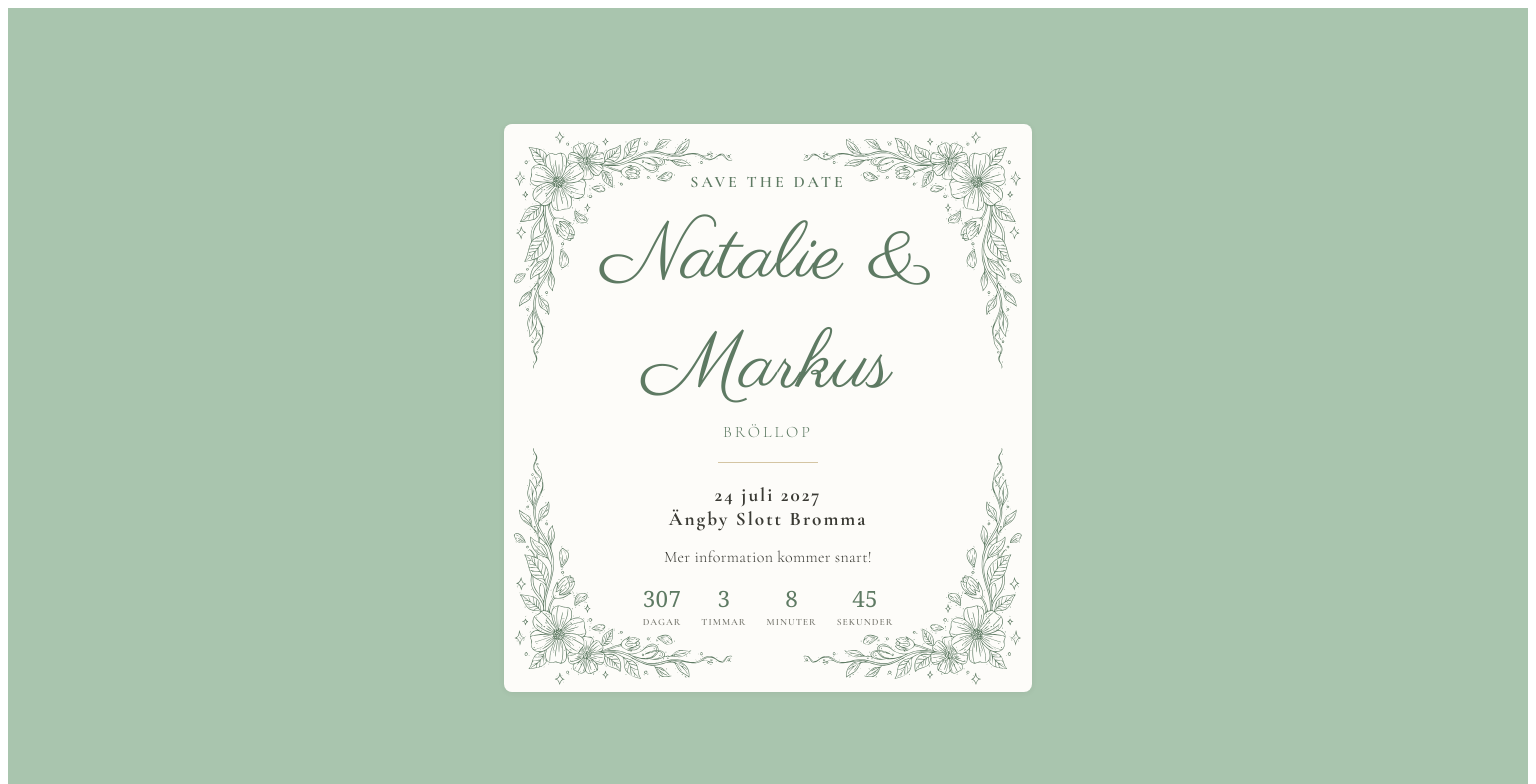
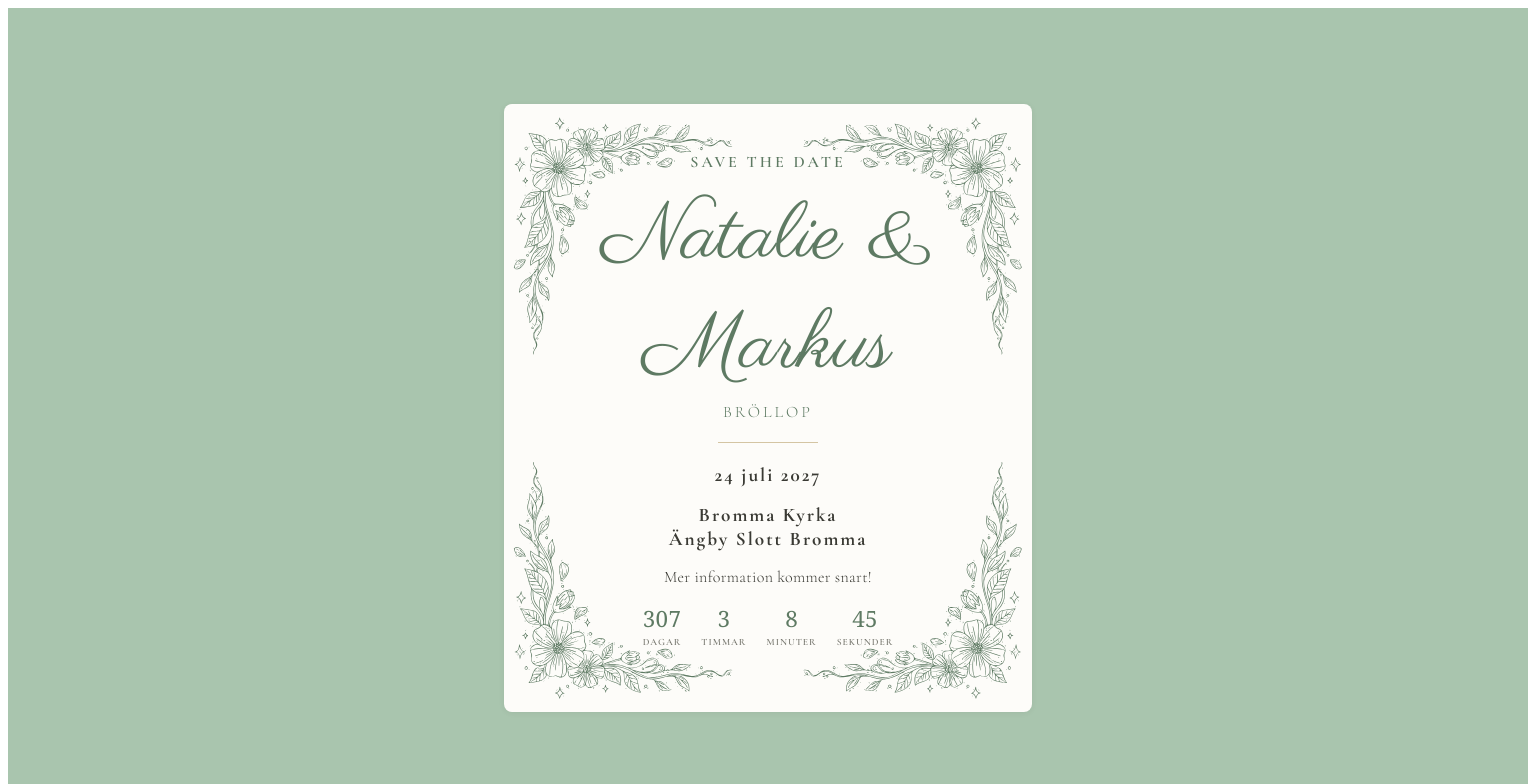
Before and after one commit to Augustlyden/nataliemarkus, a React (Vite) app in the folder frontend/: page / in a window 1536 px wide. Shown: the top 784 px of the page. Built offline with nearby package versions, Linux system fonts and the light colour scheme.

Commit message:
feat: update SaveTheDatePage layout and styles for improved presentation

```diff
--- a/frontend/src/css/SaveTheDate.module.css
+++ b/frontend/src/css/SaveTheDate.module.css
@@ -50,6 +50,10 @@
   color: var(--text);
 }
 
+.date {
+  margin-bottom: 1rem;
+}
+
 .divider {
   display: block;
   width: 100px;
@@ -77,42 +81,42 @@
 .topLeft {
   left: 0;
   bottom: 0;
-  transform: translate(0%, -100%);
+  transform: translate(0%, -115%);
 }
 
 .topRight {
   right: 0;
   bottom: 0;
-  transform: translate(0%, -100%) scaleX(-1);
+  transform: translate(0%, -115%) scaleX(-1);
 }
 
 .bottomLeft {
   left: 0;
   top: 0;
-  transform: scale(1, -1) translate(0%, -100%);
+  transform: scale(1, -1) translate(0%, -115%);
 }
 
 .bottomRight {
   right: 0;
   top: 0;
-  transform: scale(-1, -1) translate(0%, -100%);
+  transform: scale(-1, -1) translate(0%, -115%);
 }
 
 @media (min-width: 380px) {
   .topLeft {
-    transform: translate(0%, -70%);
+    transform: translate(0%, -85%);
   }
 
   .topRight {
-    transform: scaleX(-1) translate(0%, -70%);
+    transform: scaleX(-1) translate(0%, -85%);
   }
 
   .bottomLeft {
-    transform: scale(1, -1) translate(0%, -70%);
+    transform: scale(1, -1) translate(0%, -85%);
   }
 
   .bottomRight {
-    transform: scale(-1, -1) translate(0%, -70%);
+    transform: scale(-1, -1) translate(0%, -85%);
   }
 }
 
@@ -128,41 +132,41 @@
   }
 
   .topLeft {
-    transform: translate(0%, -20%);
+    transform: translate(0%, -35%);
   }
 
   .topRight {
-    transform: scaleX(-1) translate(0%, -20%);
+    transform: scaleX(-1) translate(0%, -35%);
   }
 
   .bottomLeft {
-    transform: scale(1, -1) translate(0%, -20%);
+    transform: scale(1, -1) translate(0%, -35%);
   }
 
   .bottomRight {
-    transform: scale(-1, -1) translate(0%, -20%);
+    transform: scale(-1, -1) translate(0%, -35%);
   }
 }
 
 @media (min-width: 900px) {
   .topLeft {
-    transform: translate(0%, -50%);
+    transform: translate(0%, -60%);
   }
 
   .topRight {
-    transform: scaleX(-1) translate(0%, -50%);
+    transform: scaleX(-1) translate(0%, -60%);
   }
 
   .bottomLeft {
-    transform: scale(1, -1) translate(0%, -50%);
+    transform: scale(1, -1) translate(0%, -60%);
   }
 
   .bottomRight {
-    transform: scale(-1, -1) translate(0%, -50%);
+    transform: scale(-1, -1) translate(0%, -60%);
   }
 }
 
-@media (min-width: 1100px) {
+@media (min-width: 1000px) {
   .topLeft {
     transform: translate(0%, -65%);
   }
@@ -180,20 +184,38 @@
   }
 }
 
-@media (min-width: 1400px) {
+@media (min-width: 1100px) {
   .topLeft {
-    transform: translate(0%, -70%);
+    transform: translate(0%, -75%);
   }
 
   .topRight {
-    transform: scaleX(-1) translate(0%, -70%);
+    transform: scaleX(-1) translate(0%, -75%);
   }
 
   .bottomLeft {
-    transform: scale(1, -1) translate(0%, -70%);
+    transform: scale(1, -1) translate(0%, -75%);
   }
 
   .bottomRight {
-    transform: scale(-1, -1) translate(0%, -70%);
+    transform: scale(-1, -1) translate(0%, -75%);
   }
 }
+
+@media (min-width: 1400px) {
+  .topLeft {
+    transform: translate(0%, -80%);
+  }
+
+  .topRight {
+    transform: scaleX(-1) translate(0%, -80%);
+  }
+
+  .bottomLeft {
+    transform: scale(1, -1) translate(0%, -80%);
+  }
+
+  .bottomRight {
+    transform: scale(-1, -1) translate(0%, -80%);
+  }
+}
--- a/frontend/src/pages/SaveTheDatePage.tsx
+++ b/frontend/src/pages/SaveTheDatePage.tsx
@@ -20,7 +20,7 @@ const SaveTheDatePage = () => {
 
         <p className={styles.date}>24 juli 2027</p>
 
-        <p className={styles.location}>Ängby Slott Bromma</p>
+        <p className={styles.location}>Bromma Kyrka <br /> Ängby Slott Bromma</p>
 
         <p className={styles.info}>Mer information kommer snart!</p>
         <Countdown />
```
Also changed, not shown: 1 other file (tests, documents, lock files or other folders).
